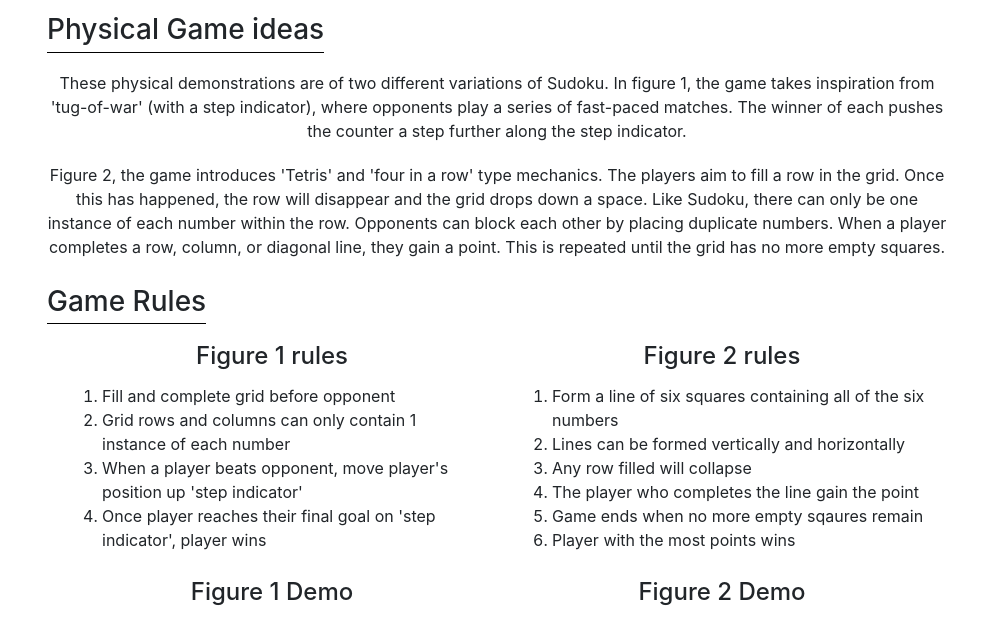
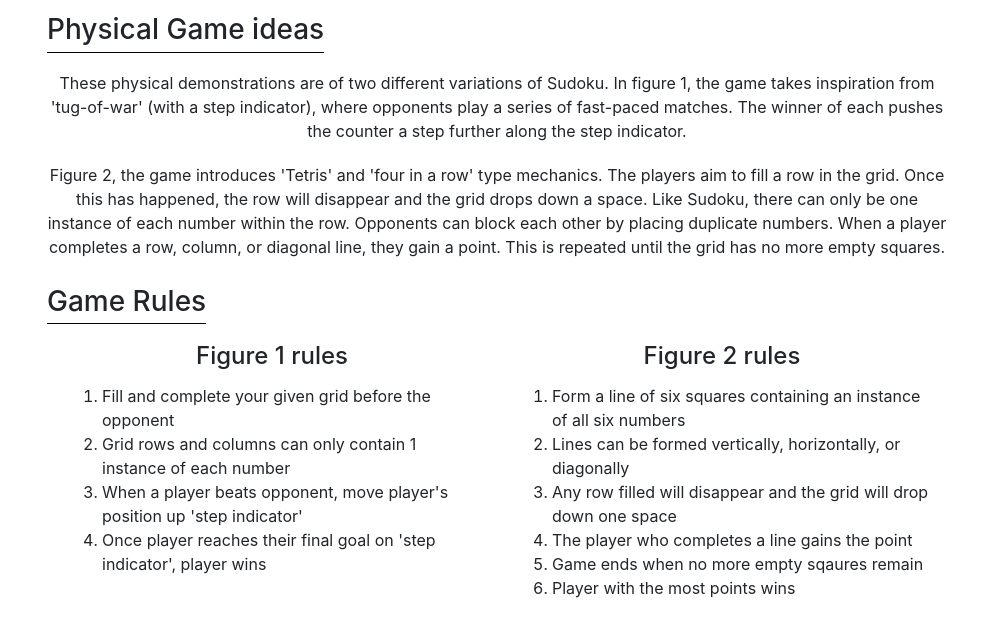
Before and after one commit to toninooleary/multiplayer-sudoku-webpage, a plain HTML site: page index.html in a window 1280 px wide. Shown: the part 164-781 px from the top of the page, without its empty margins (143-1136 px from the left). Drawn offline with nearby package versions, Linux system fonts and the light colour scheme; grey boxes are pictures that could not be loaded.

Commit message:
Update Rules
Rules proof read

```diff
--- a/index.html
+++ b/index.html
@@ -42,7 +42,7 @@
                     <div class="col-md-6">
                         <h4>Figure 1 rules</h4>
                         <ol>
-                            <li>Fill and complete grid before opponent</li>
+                            <li>Fill and complete your given grid before the opponent</li>
                             <li>Grid rows and columns can only contain 1 instance of each number</li>
                             <li>When a player beats opponent, move player's position up 'step indicator'</li>
                             <li>Once player reaches their final goal on 'step indicator', player wins</li>
@@ -51,10 +51,10 @@
                     <div class="col-md-6">
                         <h4>Figure 2 rules</h4>
                         <ol>
-                            <li>Form a line of six squares containing all of the six numbers</li>
-                            <li>Lines can be formed vertically and horizontally</li>
-                            <li>Any row filled will collapse</li>
-                            <li>The player who completes the line gain the point</li>
+                            <li>Form a line of six squares containing an instance of all six numbers</li>
+                            <li>Lines can be formed vertically, horizontally, or diagonally</li>
+                            <li>Any row filled will disappear and the grid will drop down one space</li>
+                            <li>The player who completes a line gains the point</li>
                             <li>Game ends when no more empty sqaures remain</li>
                             <li>Player with the most points wins</li>
                         </ol>
```
